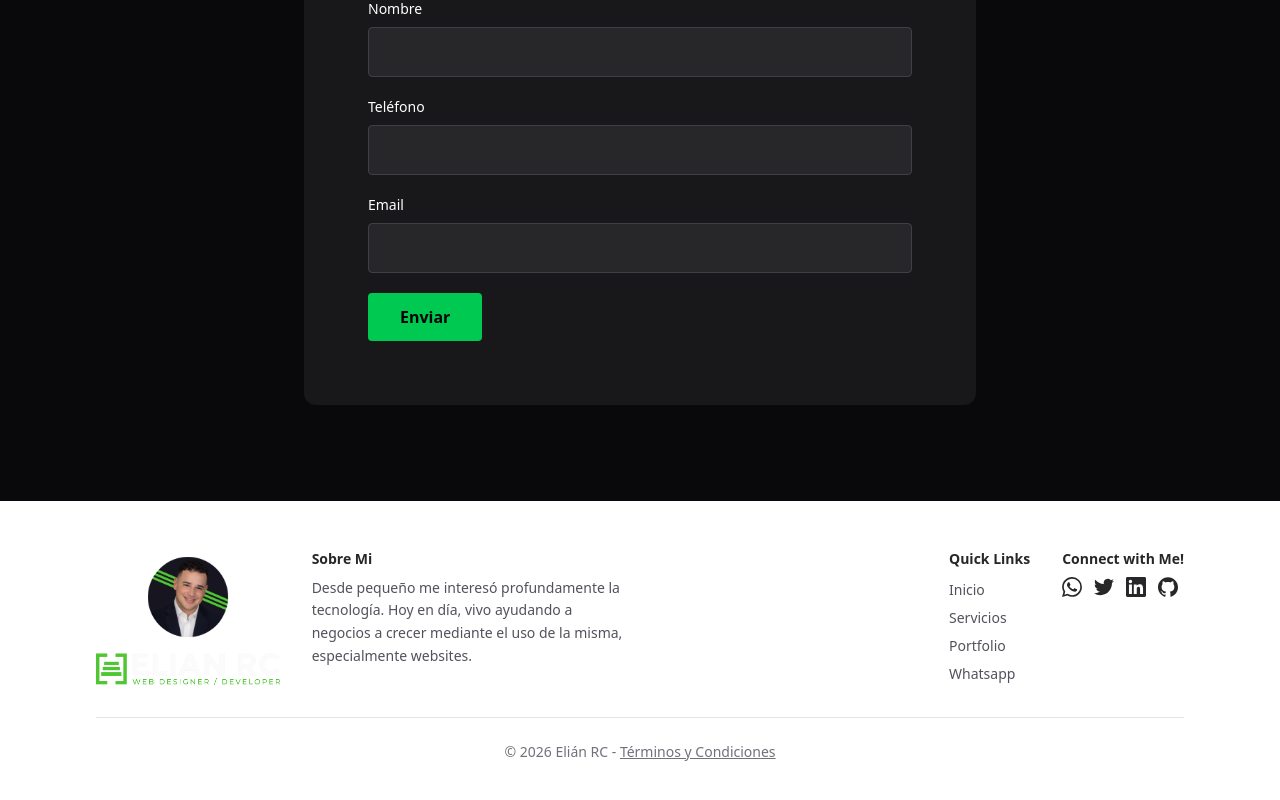
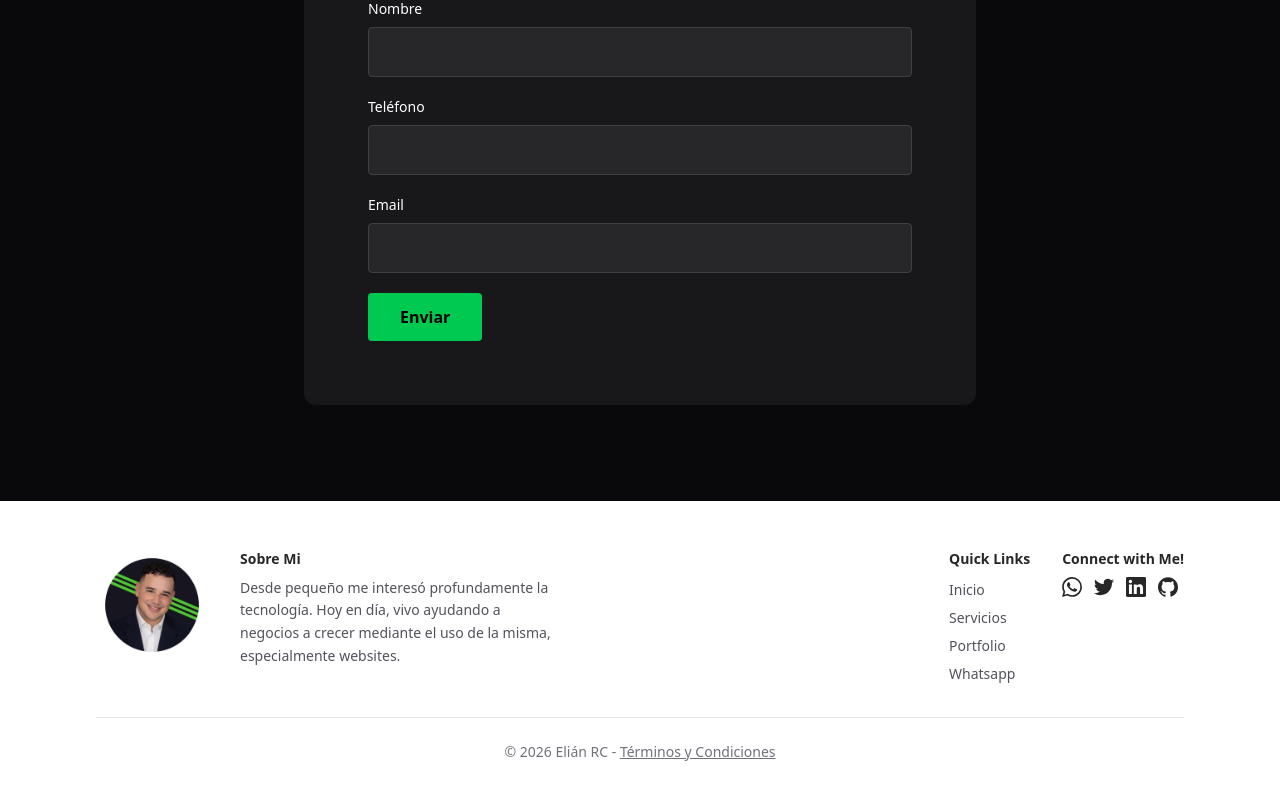
Before and after one commit to elianrc/elianrc.com, a Next.js app: page / in a window 1280 px wide. Shown: the part 3959-4759 px from the top of the page. Built offline with nearby package versions, Linux system fonts and the light colour scheme.

Commit message:
fix: use single profile+logo image in footer

```diff
--- a/components/Footer.tsx
+++ b/components/Footer.tsx
@@ -43,13 +43,12 @@ export default function Footer() {
   return (
     <footer className="bg-white text-zinc-800 py-12 px-6 md:px-12 lg:px-24">
       <div className="max-w-6xl mx-auto grid grid-cols-1 md:grid-cols-[auto_1fr_auto_auto] gap-8 items-start">
-        <div className="flex flex-col items-center gap-2">
+        <div className="flex-shrink-0">
           <img
             src="/images/profile.png"
             alt="Elián RC"
-            className="w-24 h-24 rounded-full object-cover"
+            className="w-28 h-auto object-contain"
           />
-          <img src="/images/dark-back-logo.png" alt="Elián RC" className="h-8 w-auto" />
         </div>
 
         <div className="space-y-2">
```
